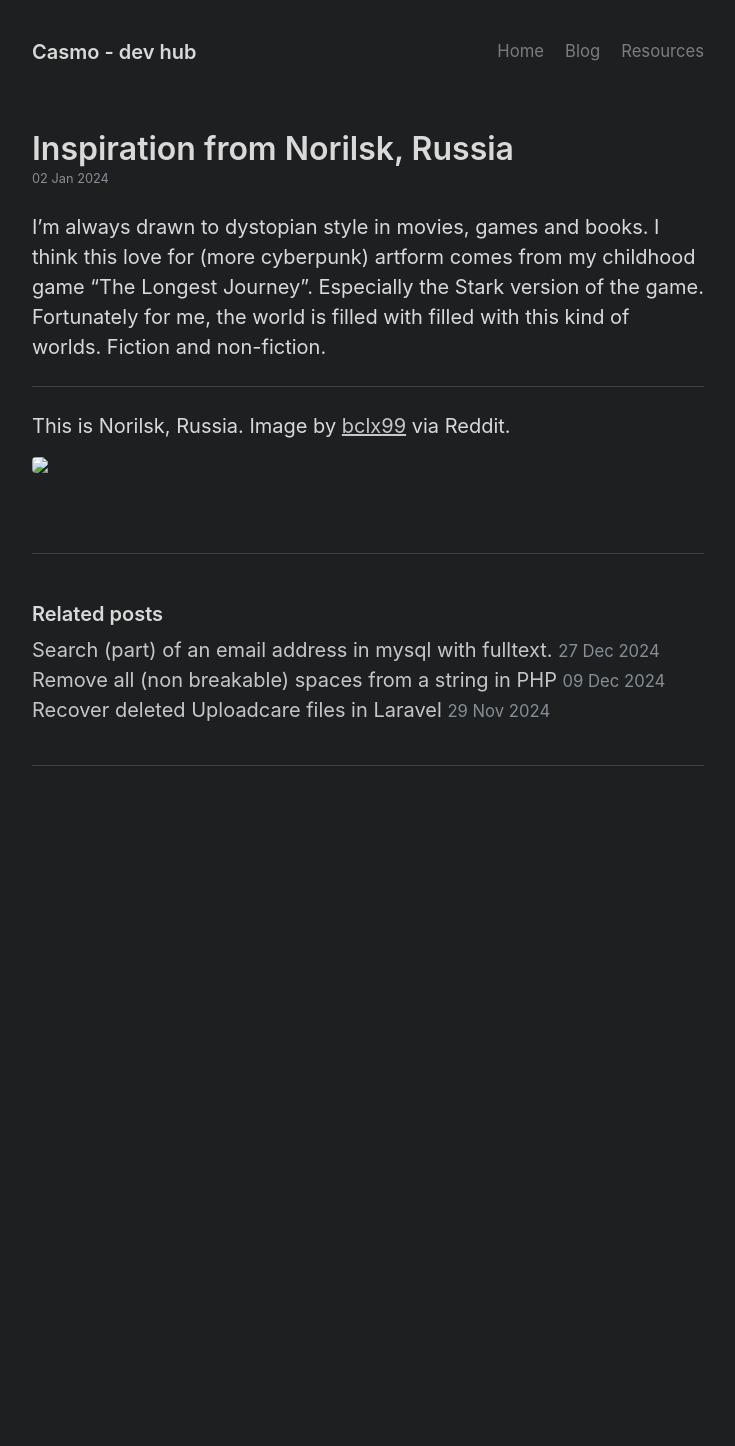
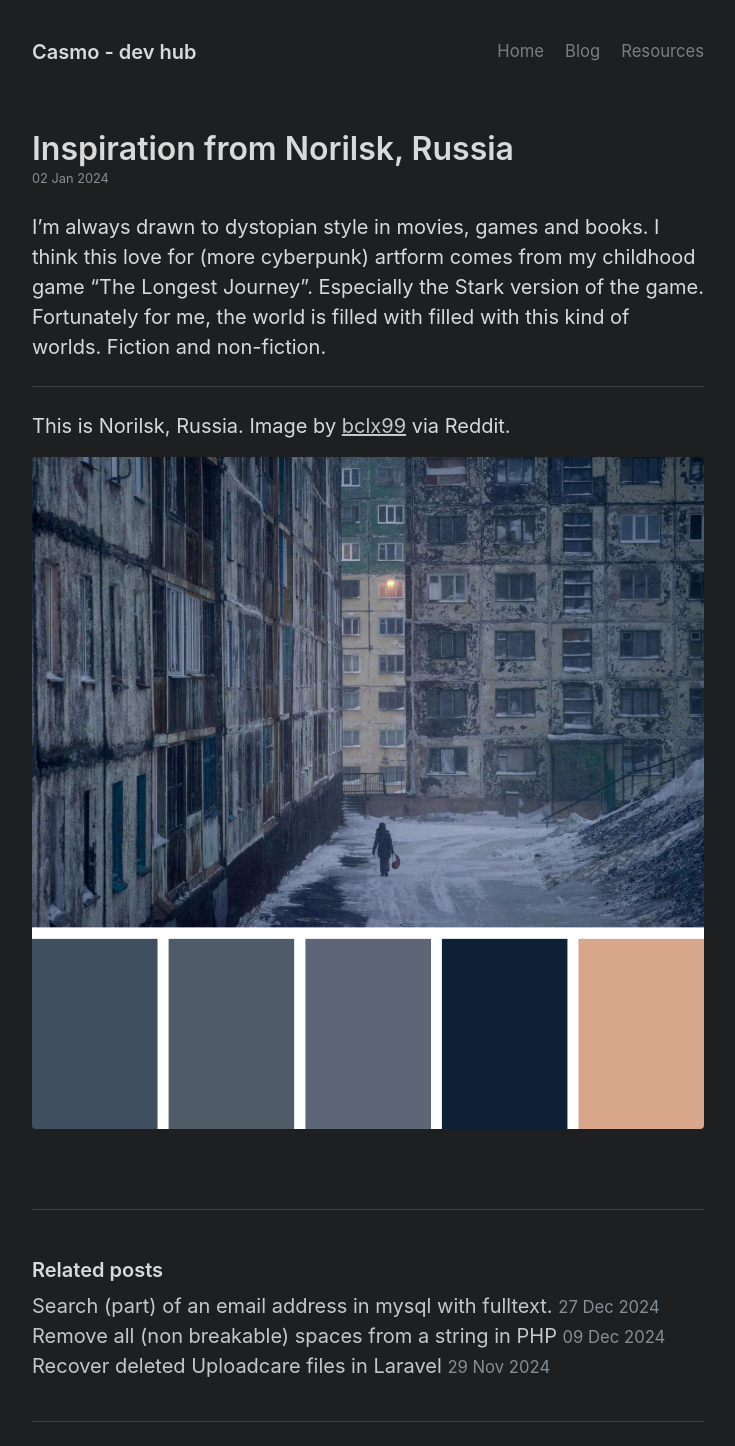
Before and after one commit to Casmo/casmo.github.io, a Jekyll site: the page built from _posts/2024-01-02-inspiration-from-norilsk-russia.md, in a window 1280 px wide. Shown: the whole page, without its empty margins (272-1007 px from the left). Built offline with Jekyll 4.4.1, drawn with Linux system fonts in a browser that asks for light colours; before the commit the page ends 900 px from its top, so only the background shows below that.

Commit message:
Absolute path

```diff
--- a/_posts/2024-01-02-inspiration-from-norilsk-russia.md
+++ b/_posts/2024-01-02-inspiration-from-norilsk-russia.md
@@ -9,4 +9,4 @@ I'm always drawn to dystopian style in movies, games and books. I think this lov
 
 This is Norilsk, Russia. Image by [bclx99](https://www.reddit.com/r/UrbanHell/comments/1f68q64/norilsk_russia/) via Reddit.
 
-<img src="assets/posts/Norilsk-Russia-colors.jpg" />
+<img src="/assets/posts/Norilsk-Russia-colors.jpg" />
```
